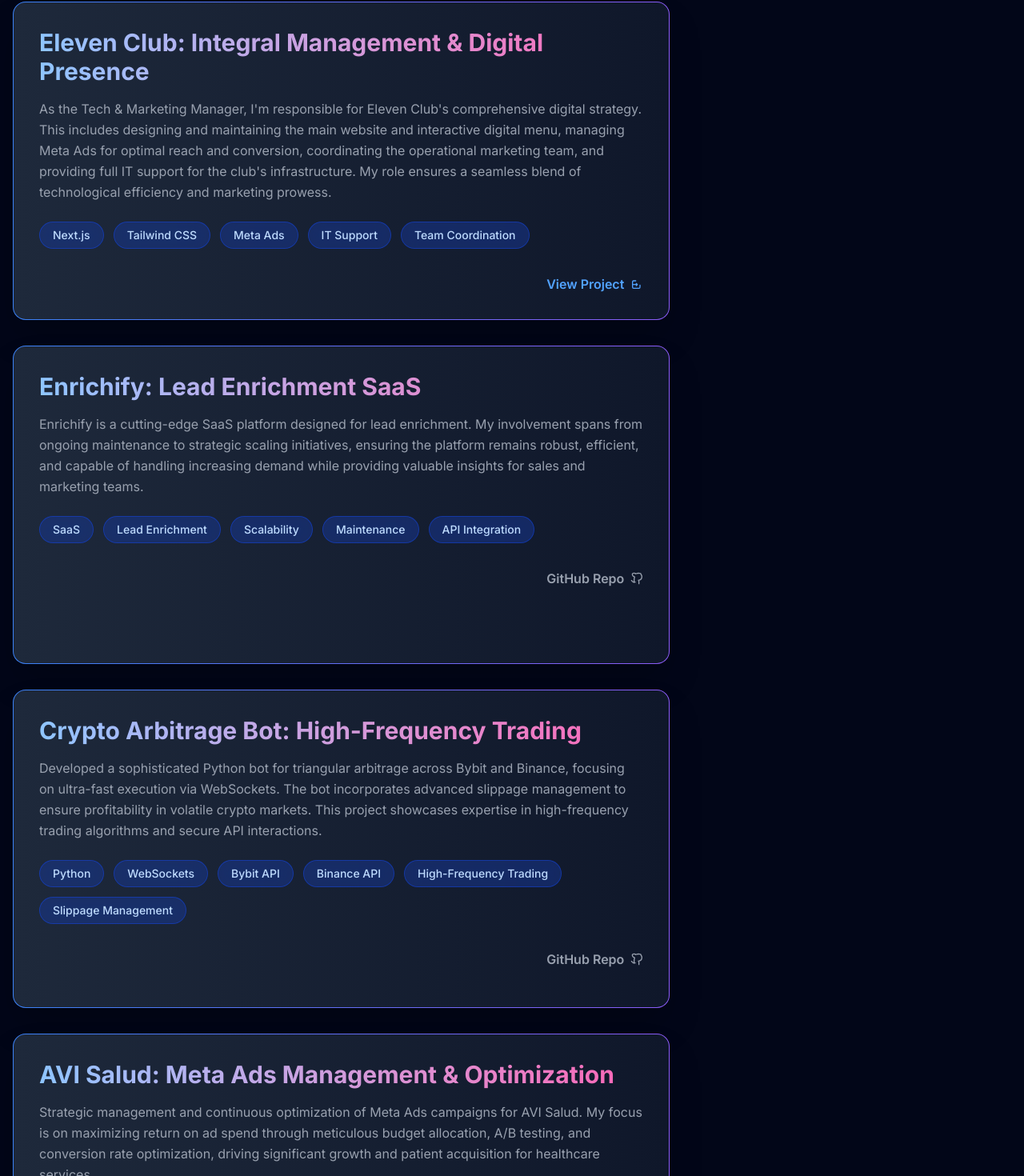
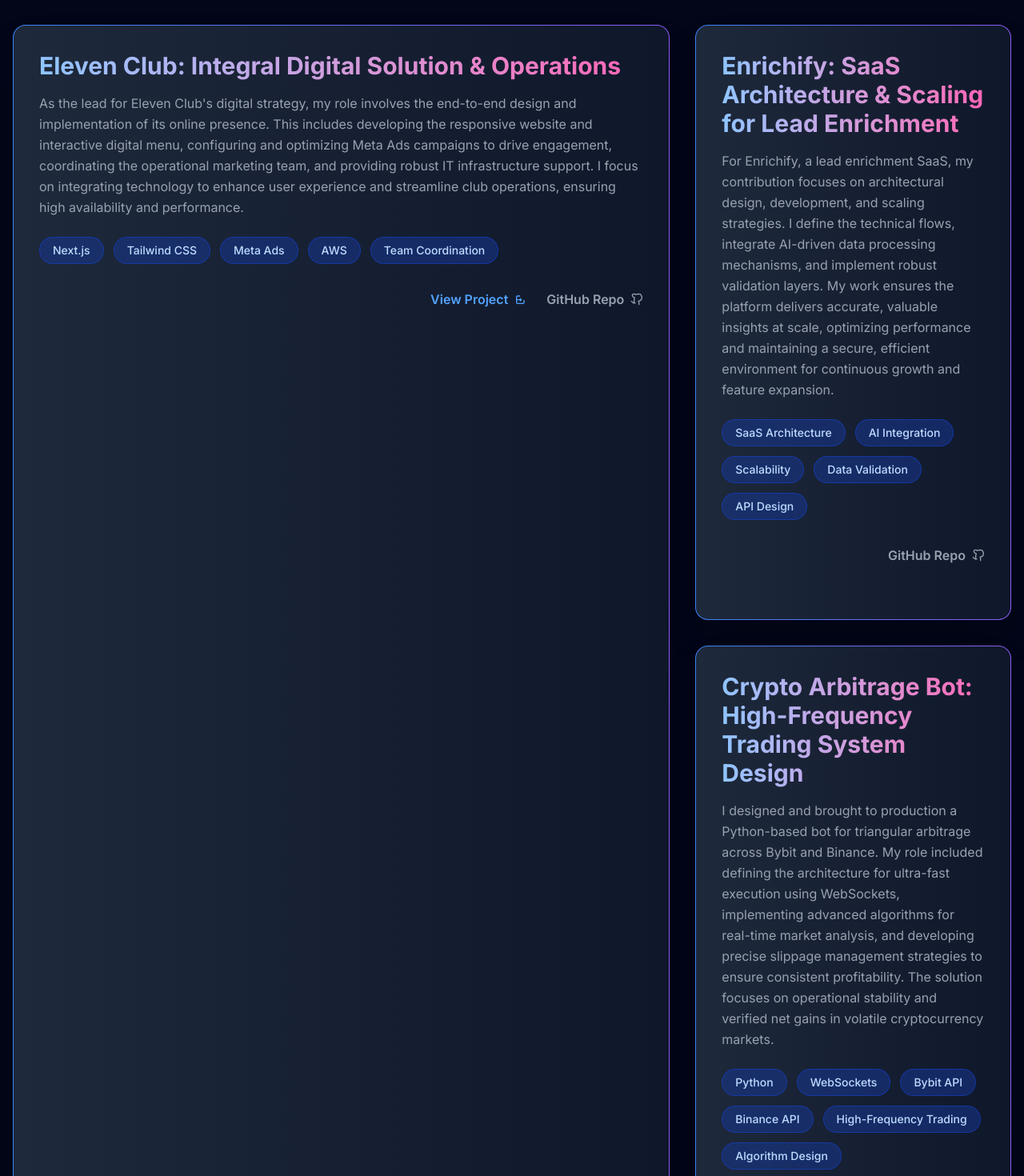
Before and after one commit to amirgeek/portfolio-amir, a Next.js app: page / in a window 1280 px wide. Shown: the part 1117-2587 px from the top of the page at 80% size. Built offline with nearby package versions, Linux system fonts and the light colour scheme.

Commit message:
refactor: Updated portfolio content for honest and professional representation

```diff
--- a/src/app/page.tsx
+++ b/src/app/page.tsx
@@ -10,7 +10,7 @@
   { name: "Cloud Infra (AWS)", icon: FaCloud },
   { name: "Data Analysis (Python)", icon: FaPython },
   { name: "Marketing Strategy (Meta Ads)", icon: FaBullhorn },
-  { name: "WebSockets", icon: FaChartLine }, // Keeping some others for variety
+  { name: "WebSockets", icon: FaChartLine },
   { name: "Tailwind CSS", icon: FaChartLine },
   { name: "Framer Motion", icon: FaChartLine },
   { name: "Lead Gen", icon: FaChartLine },
@@ -33,14 +33,14 @@
             alt="Amir B. Avatar"
             width={150}
             height={150}
-            className="rounded-full mx-auto mb-6 border-4 border-blue-500 shadow-xl glow-effect animate-pulse-subtle" // Added animate-pulse-subtle
+            className="rounded-full mx-auto mb-6 border-4 border-blue-500 shadow-xl glow-effect animate-pulse-subtle"
           />
           <h1 className="text-6xl font-extrabold text-blue-400 mb-4 bg-clip-text text-transparent bg-gradient-to-r from-blue-400 to-purple-600">
             Amir B.
           </h1>
-          <p className="text-2xl font-light text-gray-300 mb-6">Tech & Marketing Manager</p>
+          <p className="text-2xl font-light text-gray-300 mb-6">Technical & Operations Manager</p>
           <p className="text-lg text-gray-400 mt-6 max-w-3xl mx-auto leading-relaxed">
-            A visionary leader at the forefront of digital innovation, Amir B. masterfully navigates the intricate landscapes of technology and marketing. With a distinguished career marked by strategic foresight and a relentless pursuit of excellence, he crafts and scales robust digital ecosystems, propels brands to new heights through data-driven campaigns, and architects cutting-edge solutions from high-frequency trading bots to sophisticated SaaS platforms. His ethos is built on seamless execution, technological prowess, and an unwavering commitment to driving impactful results in dynamic environments.
+            As a Technical & Operations Manager, Amir B. specializes in designing, building, and deploying robust digital solutions, leveraging AI as a core tool. His expertise lies in defining technical architectures, optimizing workflows, crafting effective prompts, managing integrations, and implementing rigorous validation processes. He translates complex requirements into tangible products, from custom web applications and specialized SaaS tools to internal automation bots and high-frequency trading systems, focusing always on practical value and operational excellence across various real-world projects.
           </p>
         </motion.header>
 
@@ -48,7 +48,7 @@
         <section className="mb-20">
           <h2 className="text-4xl font-bold text-center text-blue-400 mb-10">Core Competencies</h2>
           <div className="grid grid-cols-2 sm:grid-cols-3 lg:grid-cols-4 gap-6 px-4 py-8 bg-gradient-to-br from-slate-800/60 to-slate-900/60 rounded-2xl border border-gray-700 shadow-xl backdrop-filter backdrop-blur-lg">
-            {skills.slice(0, 4).map((skill, index) => ( // Displaying only the first 4 for a concise grid
+            {skills.slice(0, 4).map((skill, index) => (
               <div key={index} className="flex flex-col items-center p-4 text-center bg-slate-700/40 rounded-lg border border-blue-600/30 hover:bg-slate-700/60 transition-colors duration-300">
                 <skill.icon className="text-5xl text-blue-400 mb-3" />
                 <span className="text-lg font-semibold text-gray-200">{skill.name}</span>
@@ -60,7 +60,7 @@
         {/* Projects Section (Bento Grid) */}
         <section>
           <h2 className="text-4xl font-bold text-center text-blue-400 mb-12">Featured Work</h2>
-          <div className="grid grid-cols-1 md:grid-cols-3 gap-8 auto-rows-fr"> {/* Changed to md:grid-cols-3 */}
+          <div className="grid grid-cols-1 md:grid-cols-3 gap-8 auto-rows-fr">
             {projects.map((project, index) => {
               const isElevenClub = project.name.includes("Eleven Club");
               return (
@@ -70,8 +70,8 @@
                   animate={{ opacity: 1, scale: 1 }}
                   transition={{ duration: 0.6, delay: index * 0.15 }}
                   whileHover={{ y: -10, boxShadow: "0 15px 30px rgba(0, 200, 255, 0.3)" }} // Hover effect with glow
-                  className={`relative p-8 rounded-2xl border border-gray-700 bg-gradient-to-br from-slate-800/80 to-slate-900/80 backdrop-filter backdrop-blur-md shadow-2xl transition-all duration-300 ease-in-out border-gradient-effect // Added border-gradient-effect
-                    ${isElevenClub ? 'md:col-span-2 md:row-span-2' : ''} // Applied md:col-span-2 and md:row-span-2
+                  className={`relative p-8 rounded-2xl border border-gray-700 bg-gradient-to-br from-slate-800/80 to-slate-900/80 backdrop-filter backdrop-blur-md shadow-2xl transition-all duration-300 ease-in-out border-gradient-effect
+                    ${isElevenClub ? 'md:col-span-2 md:row-span-2' : ''}
                     overflow-hidden flex flex-col
                   `}
                 >
--- a/src/data/projects.ts
+++ b/src/data/projects.ts
@@ -2,33 +2,33 @@
 const projects = [
   {
     id: 1,
-    name: "Eleven Club: Integral Management & Digital Presence",
-    description: "As the Tech & Marketing Manager, I'm responsible for Eleven Club's comprehensive digital strategy. This includes designing and maintaining the main website and interactive digital menu, managing Meta Ads for optimal reach and conversion, coordinating the operational marketing team, and providing full IT support for the club's infrastructure. My role ensures a seamless blend of technological efficiency and marketing prowess.",
-    technologies: ["Next.js", "Tailwind CSS", "Meta Ads", "IT Support", "Team Coordination"],
+    name: "Eleven Club: Integral Digital Solution & Operations",
+    description: "As the lead for Eleven Club's digital strategy, my role involves the end-to-end design and implementation of its online presence. This includes developing the responsive website and interactive digital menu, configuring and optimizing Meta Ads campaigns to drive engagement, coordinating the operational marketing team, and providing robust IT infrastructure support. I focus on integrating technology to enhance user experience and streamline club operations, ensuring high availability and performance.",
+    technologies: ["Next.js", "Tailwind CSS", "Meta Ads", "AWS", "Team Coordination"],
     link: "https://elevenclub.com.ar",
-    github: null,
+    github: "https://github.com/amirgeek/eleven",
   },
   {
     id: 2,
-    name: "Enrichify: Lead Enrichment SaaS",
-    description: "Enrichify is a cutting-edge SaaS platform designed for lead enrichment. My involvement spans from ongoing maintenance to strategic scaling initiatives, ensuring the platform remains robust, efficient, and capable of handling increasing demand while providing valuable insights for sales and marketing teams.",
-    technologies: ["SaaS", "Lead Enrichment", "Scalability", "Maintenance", "API Integration"],
+    name: "Enrichify: SaaS Architecture & Scaling for Lead Enrichment",
+    description: "For Enrichify, a lead enrichment SaaS, my contribution focuses on architectural design, development, and scaling strategies. I define the technical flows, integrate AI-driven data processing mechanisms, and implement robust validation layers. My work ensures the platform delivers accurate, valuable insights at scale, optimizing performance and maintaining a secure, efficient environment for continuous growth and feature expansion.",
+    technologies: ["SaaS Architecture", "AI Integration", "Scalability", "Data Validation", "API Design"],
     link: null,
     github: "https://github.com/amirgeek/lead-enrichment-saas",
   },
   {
     id: 3,
-    name: "Crypto Arbitrage Bot: High-Frequency Trading",
-    description: "Developed a sophisticated Python bot for triangular arbitrage across Bybit and Binance, focusing on ultra-fast execution via WebSockets. The bot incorporates advanced slippage management to ensure profitability in volatile crypto markets. This project showcases expertise in high-frequency trading algorithms and secure API interactions.",
-    technologies: ["Python", "WebSockets", "Bybit API", "Binance API", "High-Frequency Trading", "Slippage Management"],
+    name: "Crypto Arbitrage Bot: High-Frequency Trading System Design",
+    description: "I designed and brought to production a Python-based bot for triangular arbitrage across Bybit and Binance. My role included defining the architecture for ultra-fast execution using WebSockets, implementing advanced algorithms for real-time market analysis, and developing precise slippage management strategies to ensure consistent profitability. The solution focuses on operational stability and verified net gains in volatile cryptocurrency markets.",
+    technologies: ["Python", "WebSockets", "Bybit API", "Binance API", "High-Frequency Trading", "Algorithm Design"],
     link: null,
     github: "https://github.com/amirgeek/CryptoArbitrageBot", // Assuming this will be the repo name
   },
   {
     id: 4,
-    name: "AVI Salud: Meta Ads Management & Optimization",
-    description: "Strategic management and continuous optimization of Meta Ads campaigns for AVI Salud. My focus is on maximizing return on ad spend through meticulous budget allocation, A/B testing, and conversion rate optimization, driving significant growth and patient acquisition for healthcare services.",
-    technologies: ["Meta Ads", "Digital Marketing", "Conversion Optimization", "Budget Management", "A/B Testing"],
+    name: "AVI Salud: Data-Driven Marketing & Automation",
+    description: "For AVI Salud, I manage and optimize Meta Ads campaigns with a data-driven approach. My responsibilities include developing audience segmentation strategies, designing ad creatives, and implementing automation scripts for budget allocation and performance monitoring. I focus on maximizing conversion rates and ROI by leveraging analytics to continuously refine campaign parameters, ensuring effective patient acquisition and brand visibility.",
+    technologies: ["Meta Ads", "Marketing Automation", "Data Analysis", "Conversion Optimization", "Audience Segmentation"],
     link: null,
     github: null,
   },
```
